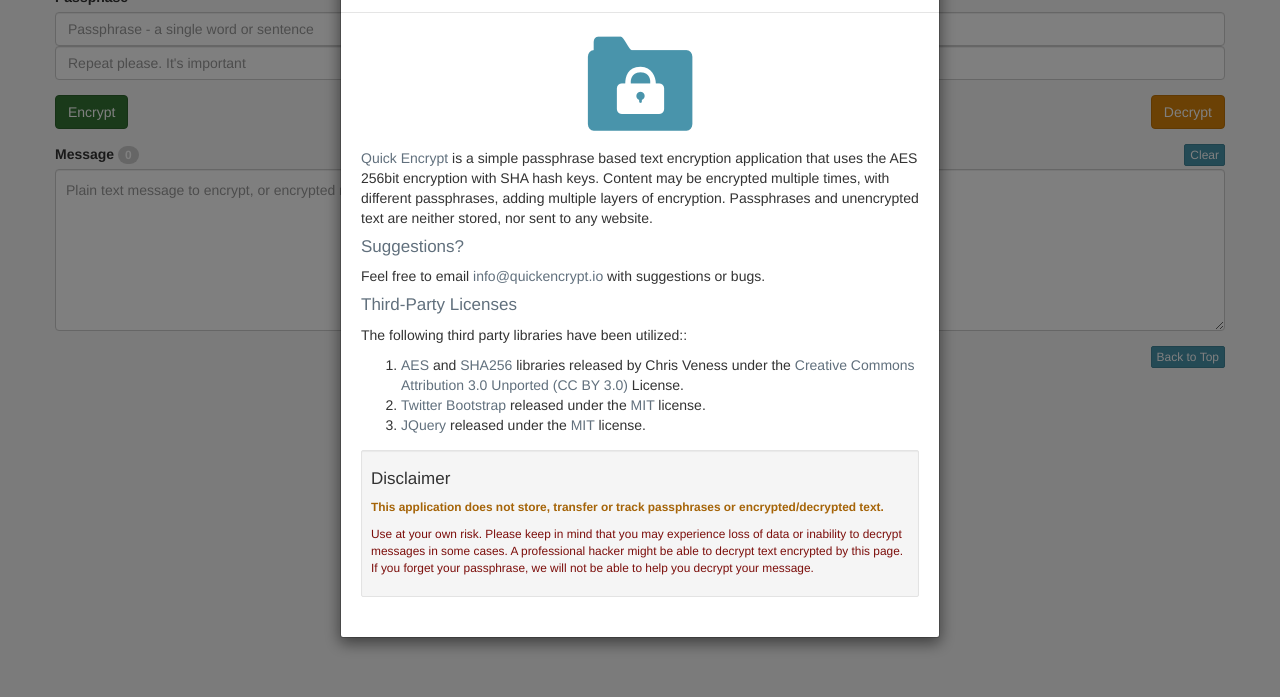
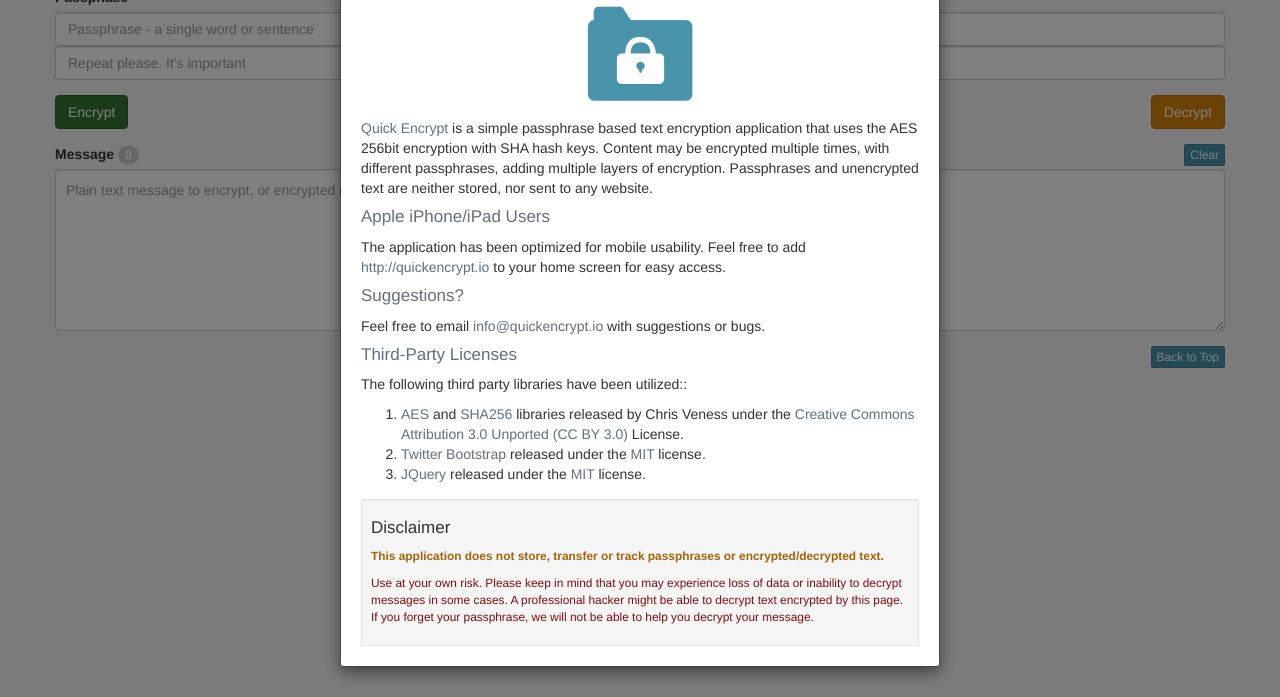
Before and after one commit to khilnani/quickedit.org, a plain HTML site: page index.html in a window 1280 px wide. Both pictures are taken after a click on the button "About". Shown: the part 103-800 px from the top of the page. Drawn offline with Linux system fonts and the light colour scheme.

Commit message:
Update index.html

```diff
--- a/index.html
+++ b/index.html
@@ -12,6 +12,9 @@
     <meta http-equiv="no-cache"/>
     <meta http-equiv="Expires" content="-1"/>
     <meta http-equiv="Cache-Control" content="no-cache"/>
+
+    <meta name="apple-mobile-web-app-capable" content="yes">
+    <meta name="apple-mobile-web-app-status-bar-style" content="black">
 
     <link rel="shortcut icon" href="favicon.ico" type="image/x-icon">
     <link rel="icon" href="favicon.ico" type="image/x-icon">
@@ -152,8 +155,10 @@
           Passphrases and unencrypted text are neither stored, nor sent to any website.
           </p>
 
+          <h4 class="text-primary">Apple iPhone/iPad Users</h4>
+          <p>The application has been optimized for mobile usability. Feel free to add <a target="_blank" href="http://quickencrypt.io">http://quickencrypt.io</a> to your home screen for easy access.</p>
+
           <!--  ** Not needed if not submitting to the App Store //-->
-
           <!--
           <h4 class="text-primary">Web Application and iOS App</h4>
           <p>The web application at <a target="_blank" href="http://quickencrypt.io">http://quickencrypt.io</a> is fully compatible with the <i>self-contained</i> <a target="_blank" href="https://itunes.apple.com/us/app/quickencrypt/id851439884?ls=1&mt=8">iOS version available in the iTunes Store</a>.</p>
```
